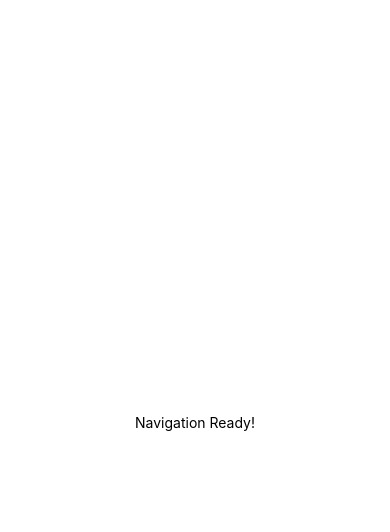
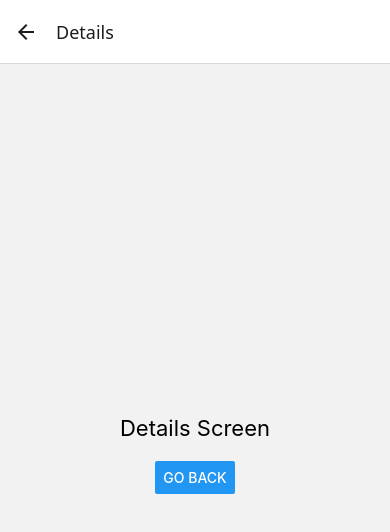
Before and after one commit to 220404934-cmd/TravelApp, a React Native app: screen /Details in a window 390 px wide. Shown: the top 532 px of the page. Built offline with nearby package versions, Linux system fonts and the light colour scheme.

Commit message:
feat: Home ve Details ekranları ile stack navigator uygulaması (Bölüm 2)

```diff
--- a/App.js
+++ b/App.js
@@ -1,12 +1,20 @@
-import { NavigationContainer } from '@react-navigation/native';
-import { Text, View } from 'react-native';
+import { NavigationContainer } from "@react-navigation/native";
+import { createNativeStackNavigator } from "@react-navigation/native-stack";
+
+import HomeScreen from "./screens/HomeScreen";
+import DetailsScreen from "./screens/DetailsScreen";
+
+const Stack = createNativeStackNavigator();
 
 export default function App() {
   return (
     <NavigationContainer>
-      <View style={{ flex: 1, justifyContent: 'center', alignItems: 'center' }}>
-        <Text>Navigation Ready!</Text>
-      </View>
+      <Stack.Navigator initialRouteName="Home">
+
+        <Stack.Screen name="Home" component={HomeScreen} />
+        <Stack.Screen name="Details" component={DetailsScreen} />
+
+      </Stack.Navigator>
     </NavigationContainer>
   );
 }
--- /dev/null
+++ b/screens/DetailsScreen.js
@@ -0,0 +1,26 @@
+import { View, Text, Button, StyleSheet } from "react-native";
+
+export default function DetailsScreen({ navigation }) {
+  return (
+    <View style={styles.container}>
+      <Text style={styles.title}>Details Screen</Text>
+
+      <Button
+        title="Go Back"
+        onPress={() => navigation.goBack()}
+      />
+    </View>
+  );
+}
+
+const styles = StyleSheet.create({
+  container: {
+    flex: 1,
+    justifyContent: "center",
+    alignItems: "center",
+    gap: 20
+  },
+  title: {
+    fontSize: 22,
+  },
+});
--- /dev/null
+++ b/screens/HomeScreen.js
@@ -0,0 +1,26 @@
+import { View, Text, Button, StyleSheet } from "react-native";
+
+export default function HomeScreen({ navigation }) {
+  return (
+    <View style={styles.container}>
+      <Text style={styles.title}>Home Screen</Text>
+
+      <Button
+        title="Go to Details"
+        onPress={() => navigation.navigate('Details')}
+      />
+    </View>
+  );
+}
+
+const styles = StyleSheet.create({
+  container: {
+    flex: 1,
+    justifyContent: "center",
+    alignItems: "center",
+    gap: 20
+  },
+  title: {
+    fontSize: 22,
+  },
+});
```
